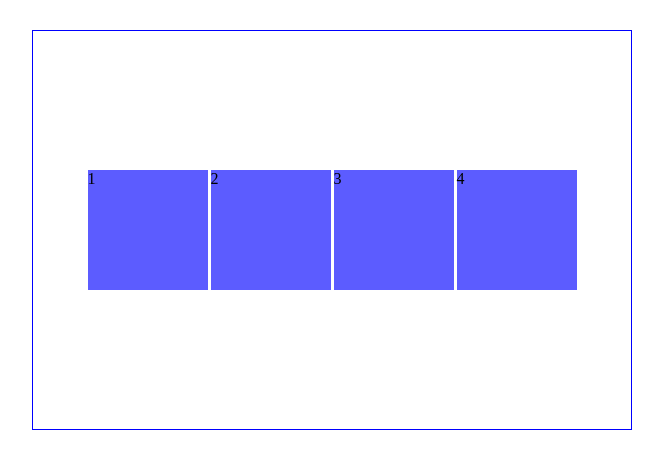
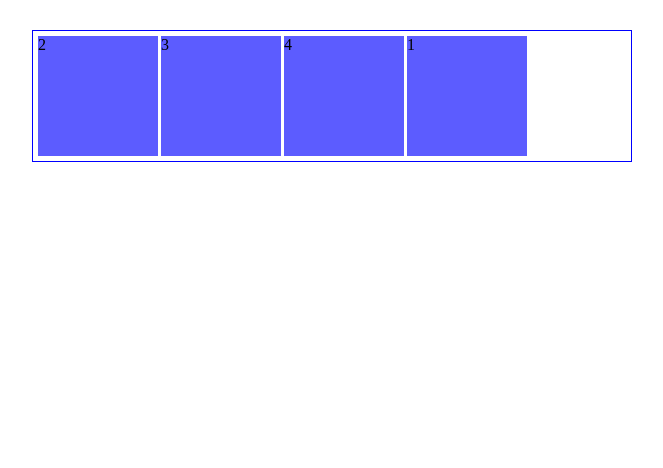
Before and after one commit to youone04/flex-box, a plain HTML site: page pendahuluan/index.html in a window 1280 px wide. Shown: the whole page, without its empty margins (308-971 px from the left). Drawn offline with Linux system fonts and the light colour scheme.

Commit message:
feat: order by

```diff
--- a/pendahuluan/style.css
+++ b/pendahuluan/style.css
@@ -6,9 +6,6 @@ padding: 5px;
 box-sizing: border-box;
 display: flex;
 gap: 3px;
-height: 400px;
-align-items: center;
-justify-content: center;
 
 }
 .container div {
@@ -16,3 +13,15 @@ justify-content: center;
     height: 120px;
     background-color: rgba(0, 0, 255, 0.638);
 }
+.satu {
+    order: 4;
+}
+.dua{
+    order: 1;
+}
+.tiga {
+    order: 2;
+}
+.empat {
+    order: 3;
+}
```
